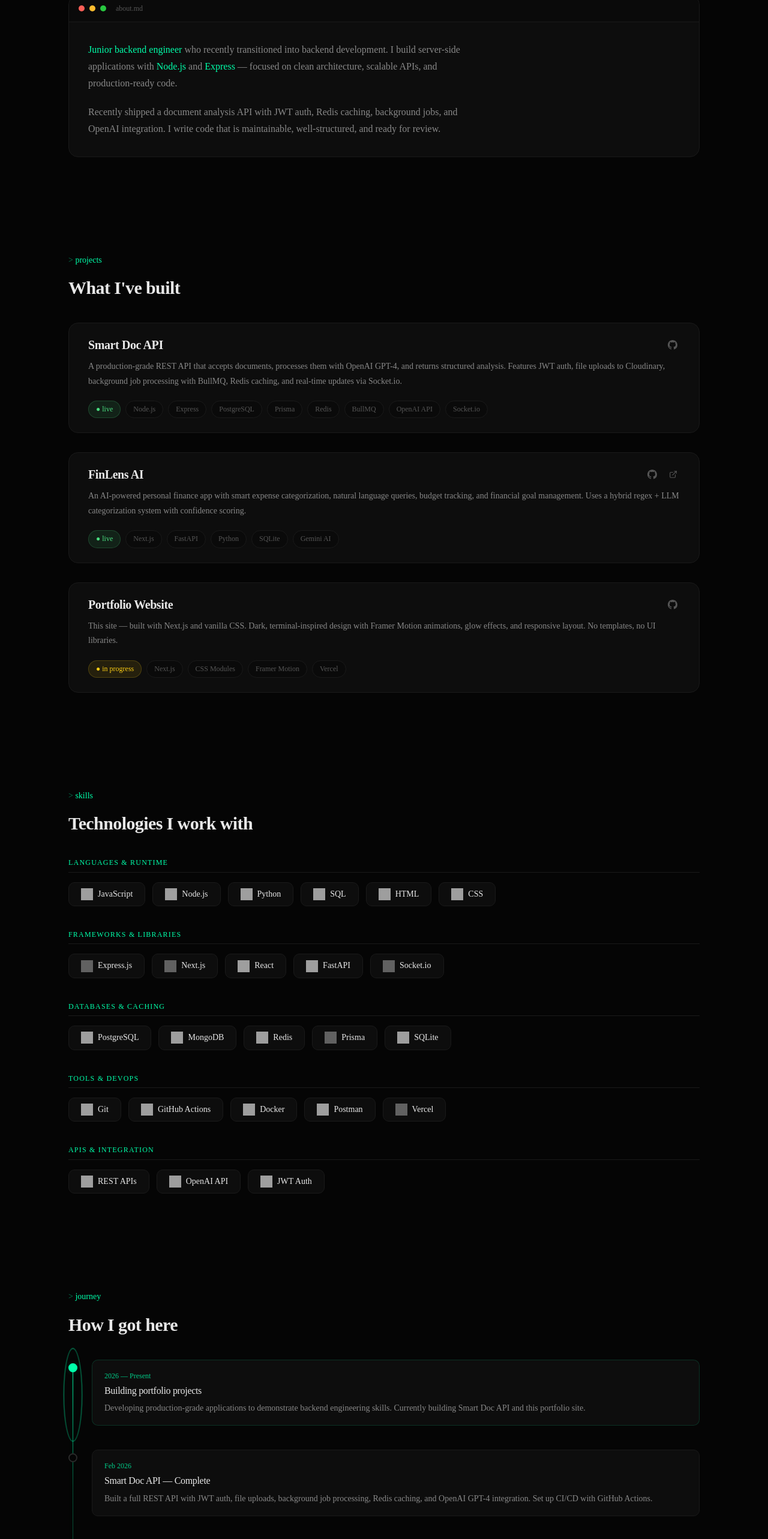
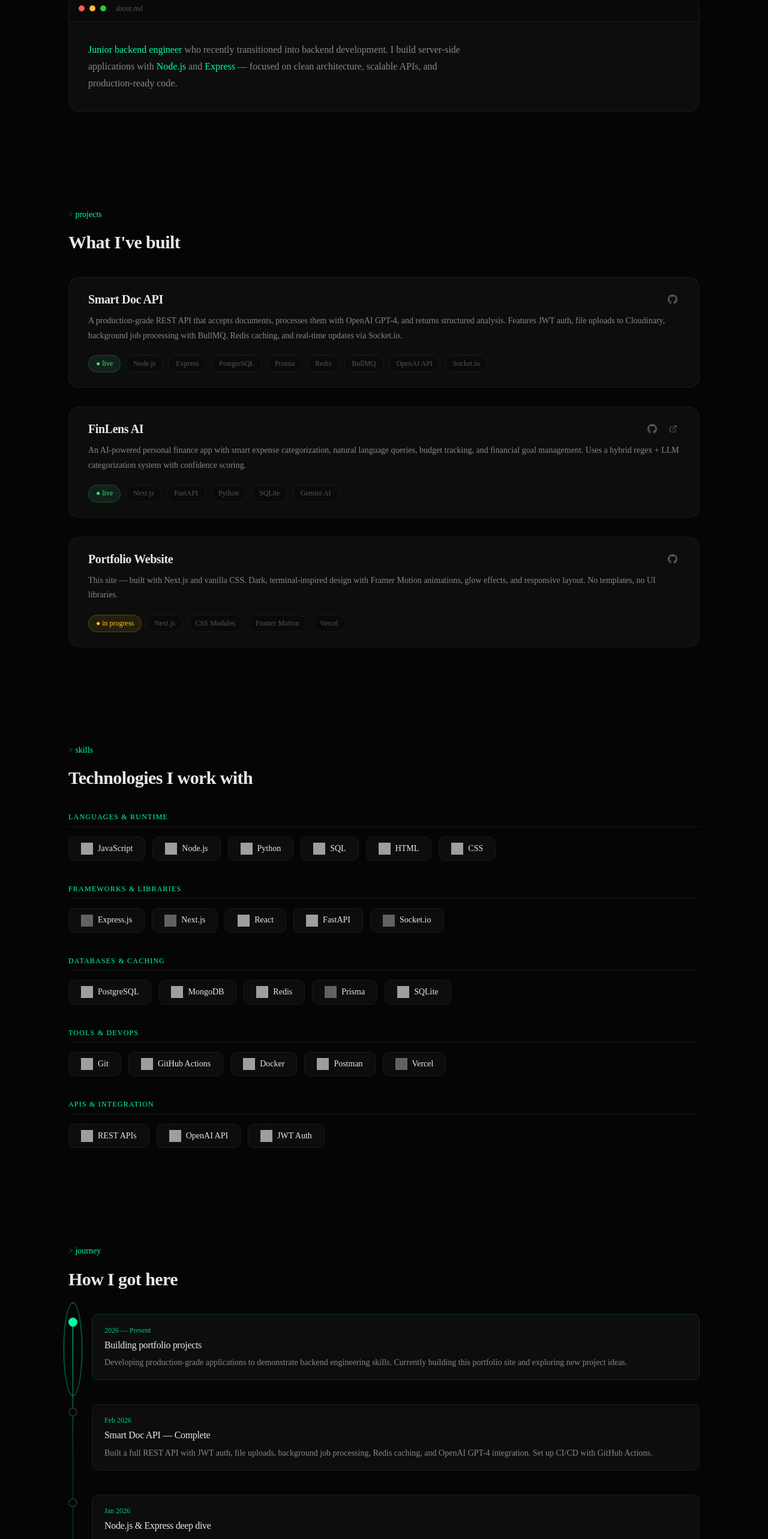
Before and after one commit to theboylexis/my-portfolio, a Next.js app: page / in a window 1280 px wide. Shown: the part 901-3467 px from the top of the page at 60% size. Built offline with nearby package versions, Linux system fonts and the light colour scheme; grey boxes are pictures that could not be loaded.

Commit message:
refine: clean up About and Timeline sections - remove redundant project details from About section - fix timeline contradictions (Smart Doc API status, learning progress) - update present entry to reflect current focus

```diff
--- a/src/components/sections/About.js
+++ b/src/components/sections/About.js
@@ -22,11 +22,6 @@ export default function About() {
                         <span className={styles.highlight}>Express</span> — focused on
                         clean architecture, scalable APIs, and production-ready code.
                     </p>
-                    <p>
-                        Recently shipped a document analysis API with JWT auth, Redis caching,
-                        background jobs, and OpenAI integration. I write code that is
-                        maintainable, well-structured, and ready for review.
-                    </p>
                 </div>
             </div>
         </section>
--- a/src/components/sections/Timeline.js
+++ b/src/components/sections/Timeline.js
@@ -8,7 +8,7 @@ const timelineItems = [
         date: '2026 — Present',
         title: 'Building portfolio projects',
         description:
-            'Developing production-grade applications to demonstrate backend engineering skills. Currently building Smart Doc API and this portfolio site.',
+            'Developing production-grade applications to demonstrate backend engineering skills. Currently building this portfolio site and exploring new project ideas.',
         current: true,
     },
     {
@@ -21,7 +21,7 @@ const timelineItems = [
         date: 'Jan 2026',
         title: 'Node.js & Express deep dive',
         description:
-            'Completed comprehensive training on Node.js, Express, REST APIs, authentication patterns, and database integration with PostgreSQL and MongoDB.',
+            'Completed core training on Node.js and Express. Studied REST API design, authentication patterns, and database integration — laying the groundwork for Smart Doc API.',
     },
     {
         date: 'Dec 2025',
```
